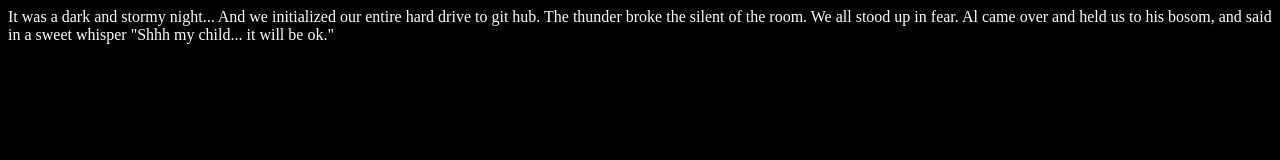
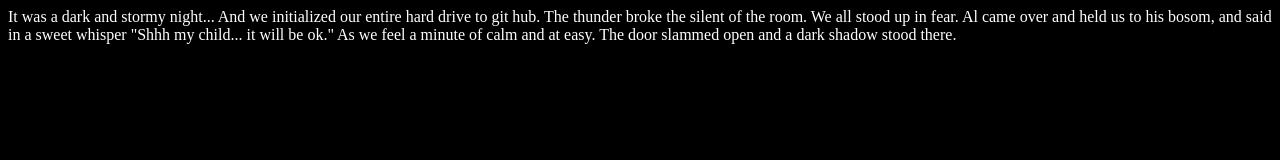
Before and after one commit to WilyMayo/fire-sidestory, a plain HTML site: page index.html in a window 1280 px wide. Drawn offline with Linux system fonts and the light colour scheme.

Commit message:
add new change

```diff
--- a/index.html
+++ b/index.html
@@ -6,7 +6,7 @@
     <p>It was a dark and stormy night...
        And we initialized our entire hard drive to git hub.
        The thunder broke the silent of the room. We all stood up in fear.
-       Al came over and held us to his bosom, and said in a sweet whisper "Shhh my child... it will be ok."
+       Al came over and held us to his bosom, and said in a sweet whisper "Shhh my child... it will be ok." As we feel a minute of calm and at easy. The door slammed open and a dark shadow stood there.
     </p>
   </body>
 </html>
```
